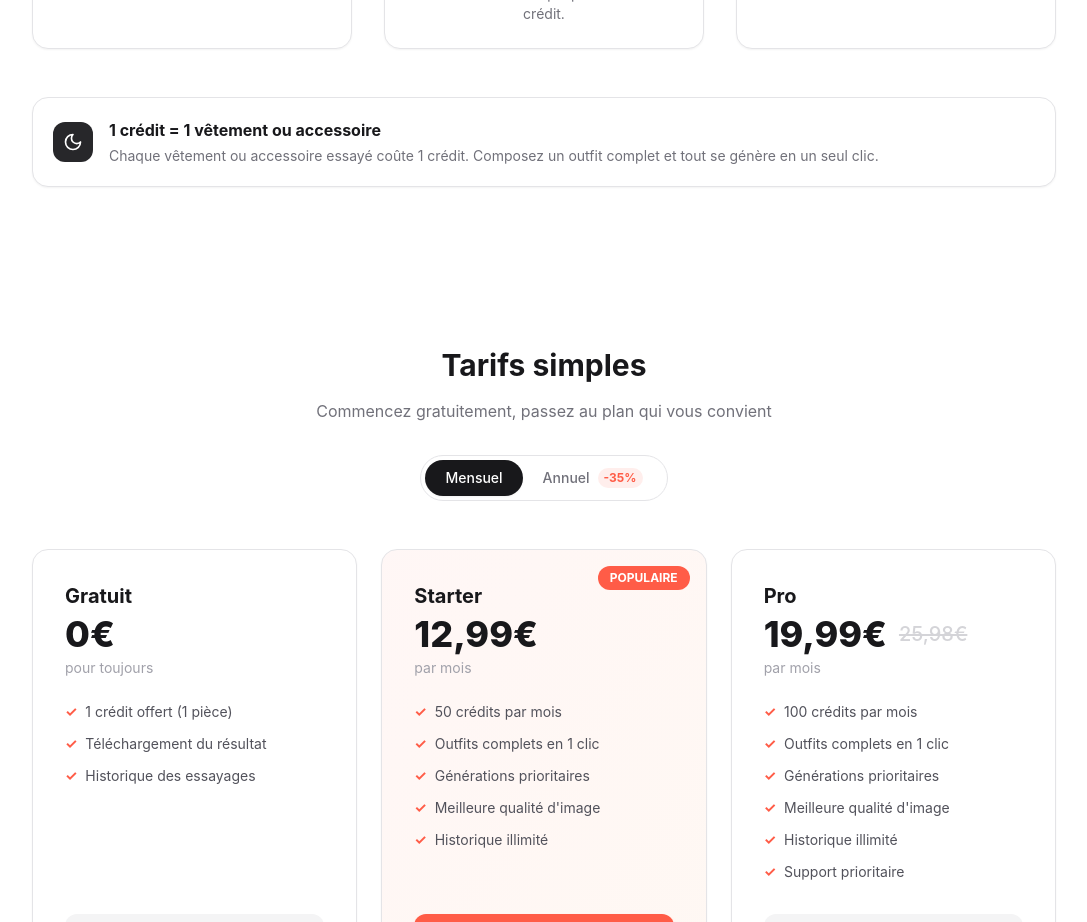
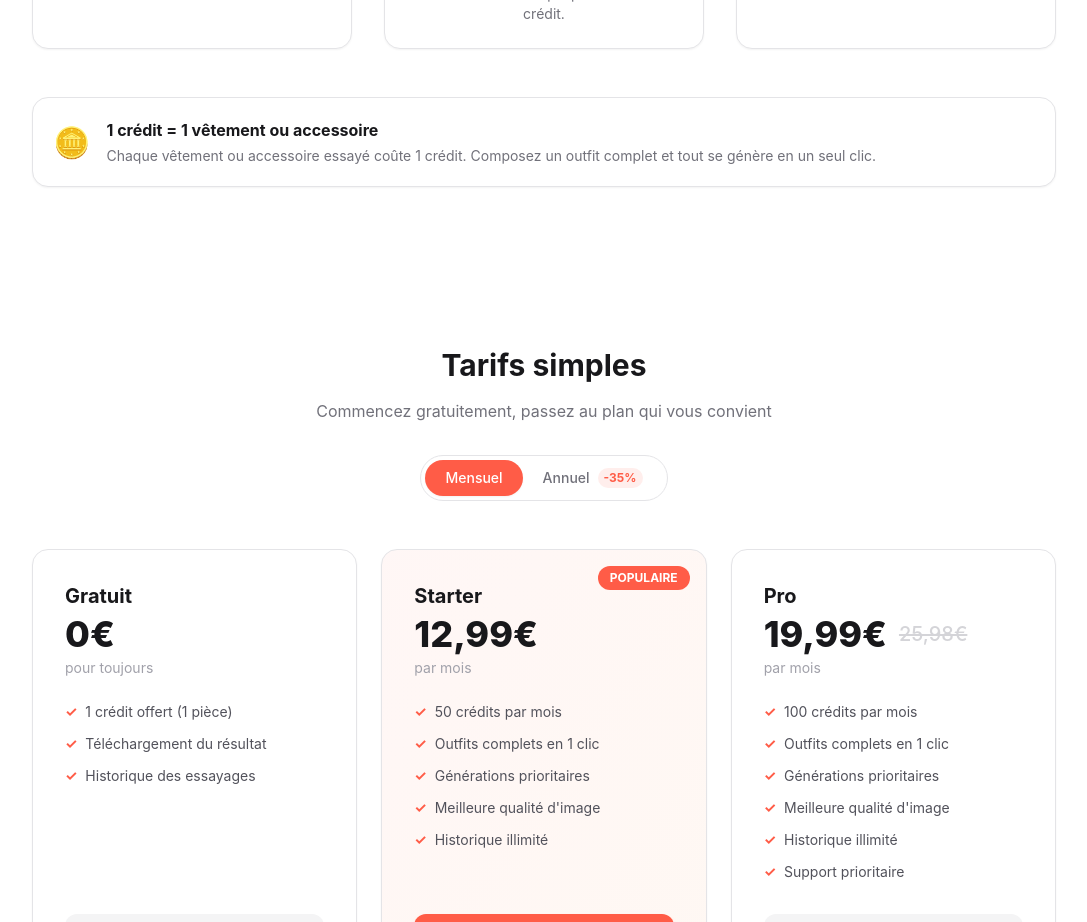
Before and after one commit to julesh66250/tryfit-ai, a Next.js app: page / in a window 1280 px wide. Shown: the part 1800-2722 px from the top of the page, without its empty margins (96-1183 px from the left). Built offline with nearby package versions, Linux system fonts and the light colour scheme; grey boxes are pictures that could not be loaded.

Commit message:
fix: emoji credit + toggle orange

```diff
--- a/app/page.tsx
+++ b/app/page.tsx
@@ -1,7 +1,7 @@
 'use client'
 
 import Link from 'next/link'
-import { Sparkles, ArrowRight, Star, ChevronDown, ChevronUp, Moon } from 'lucide-react'
+import { Sparkles, ArrowRight, Star, ChevronDown, ChevronUp } from 'lucide-react'
 import { useState, useEffect, useRef } from 'react'
 import Image from 'next/image'
 import TestimonialsColumns from '@/components/TestimonialsColumns'
@@ -259,9 +259,7 @@ export default function LandingPage() {
 
           {/* Explication crédits */}
           <div className="card p-5 bg-brand-500/5 border-brand-500/20 flex items-center gap-4 mt-2">
-            <div className="w-10 h-10 rounded-xl bg-zinc-800 flex items-center justify-center flex-shrink-0">
-              <Moon className="w-5 h-5 text-white" />
-            </div>
+            <div className="text-3xl flex-shrink-0">🪙</div>
             <div className="text-left">
               <p className="font-bold text-zinc-900 mb-1">1 crédit = 1 vêtement ou accessoire</p>
               <p className="text-zinc-500 text-sm">Chaque vêtement ou accessoire essayé coûte 1 crédit. Composez un outfit complet et tout se génère en un seul clic.</p>
@@ -282,13 +280,13 @@ export default function LandingPage() {
             <div className="inline-flex items-center bg-white border border-zinc-200 rounded-full p-1 mb-12">
               <button
                 onClick={() => setBilling('monthly')}
-                className={`px-5 py-2 rounded-full text-sm font-medium transition-all ${billing === 'monthly' ? 'bg-zinc-900 text-white shadow-sm' : 'text-zinc-500 hover:text-zinc-900'}`}
+                className={`px-5 py-2 rounded-full text-sm font-medium transition-all ${billing === 'monthly' ? 'bg-brand-500 text-white shadow-sm' : 'text-zinc-500 hover:text-zinc-900'}`}
               >
                 Mensuel
               </button>
               <button
                 onClick={() => setBilling('yearly')}
-                className={`px-5 py-2 rounded-full text-sm font-medium transition-all flex items-center gap-2 ${billing === 'yearly' ? 'bg-zinc-900 text-white shadow-sm' : 'text-zinc-500 hover:text-zinc-900'}`}
+                className={`px-5 py-2 rounded-full text-sm font-medium transition-all flex items-center gap-2 ${billing === 'yearly' ? 'bg-brand-500 text-white shadow-sm' : 'text-zinc-500 hover:text-zinc-900'}`}
               >
                 Annuel
                 <span className={`text-xs font-bold px-1.5 py-0.5 rounded-full ${billing === 'yearly' ? 'bg-brand-500 text-white' : 'bg-brand-500/10 text-brand-500'}`}>-35%</span>
```
Also changed, not shown: 1 other file (tests, documents, lock files or other folders).
